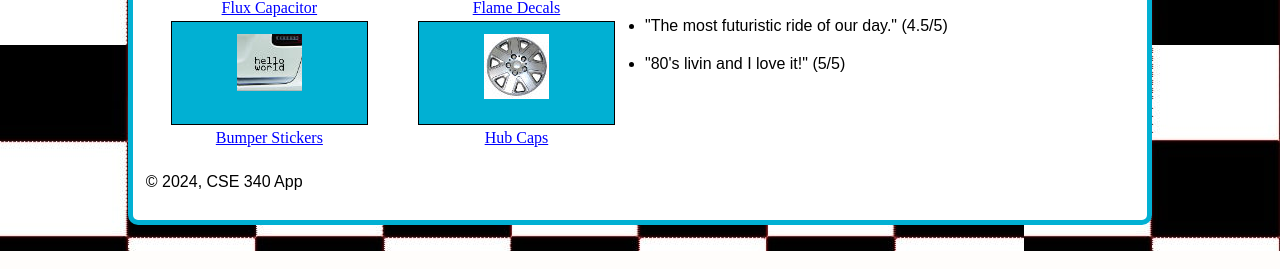
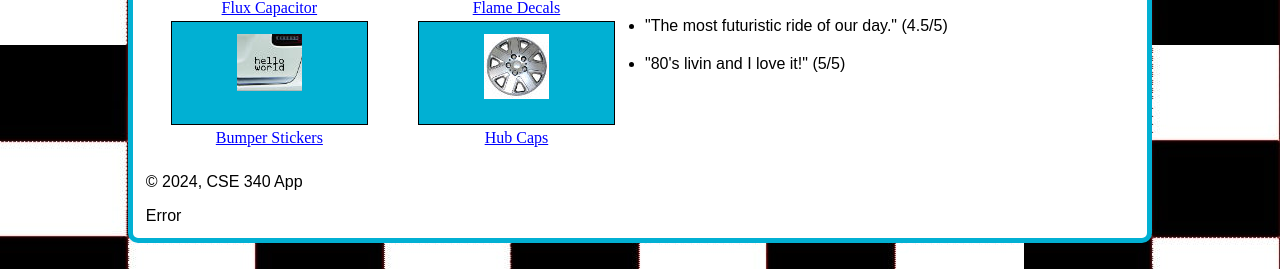
Before and after one commit to goatcheese82/cse340w01, a Node server app: page / in a window 1280 px wide. Shown: the part 723-992 px from the top of the page. Run offline with Node 20, Linux system fonts and the light colour scheme; data that the repository does not hold is empty; some libraries are stand-ins or nearby versions.

Commit message:
W03 Assignment: Vehicle Detail Page-Errors

```diff
--- /dev/null
+++ b/public/css/inventory/inv.css
@@ -0,0 +1,4 @@
+#inv-display {
+   display: flex;
+   flex-wrap: wrap;
+}
--- a/views/inventory/classification.ejs
+++ b/views/inventory/classification.ejs
@@ -1,3 +1,5 @@
+<link rel="stylesheet" href="/css/inventory/inv.css">
+<link rel="stylesheet" href="/css/inventory/mobileInv.css" media="only screen and (max-width: 700px)">
 <% if (title) { %>
 <h1><%= title %></h1>
 <% } else {
--- a/views/partials/footer.ejs
+++ b/views/partials/footer.ejs
@@ -2,4 +2,5 @@
 let year = d.getFullYear() %>
 <footer>
   <p class="copyright"> &copy <%= year %>, CSE 340 App</p>
+  <a class="errorButton" href="/inv/type/700">Error</a>
 </footer>
```
Also changed, not shown: public/css/inventory/mobileInv.css (added), public/images/vehicles/mm-tn.jpg (renamed from public/images/vehicles/mystery-van-tn.jpg), public/images/vehicles/mm.jpg (renamed from public/images/vehicles/mystery-van.jpg), public/images/vehicles/monster-tn.jpg (renamed from public/images/vehicles/monster-truck-tn.jpg), public/images/vehicles/monster.jpg (renamed from public/images/vehicles/monster-truck.jpg).
